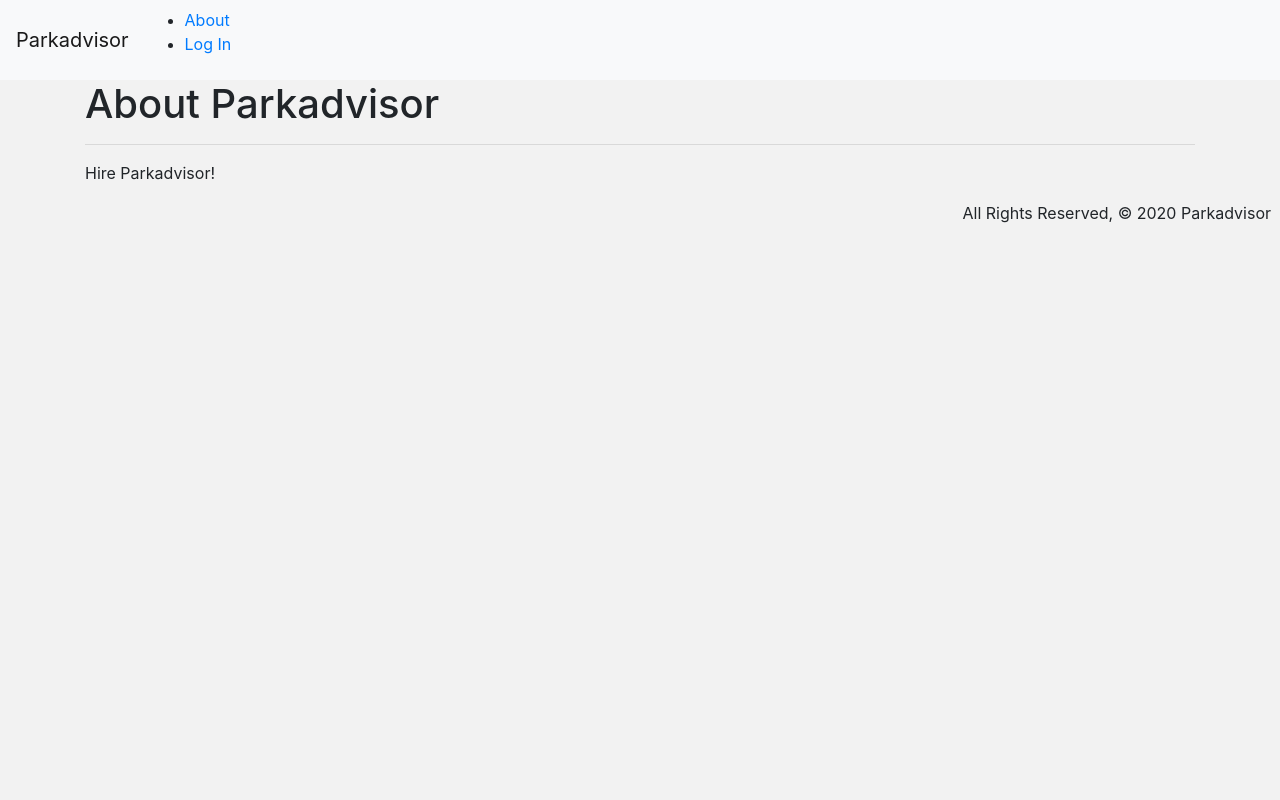
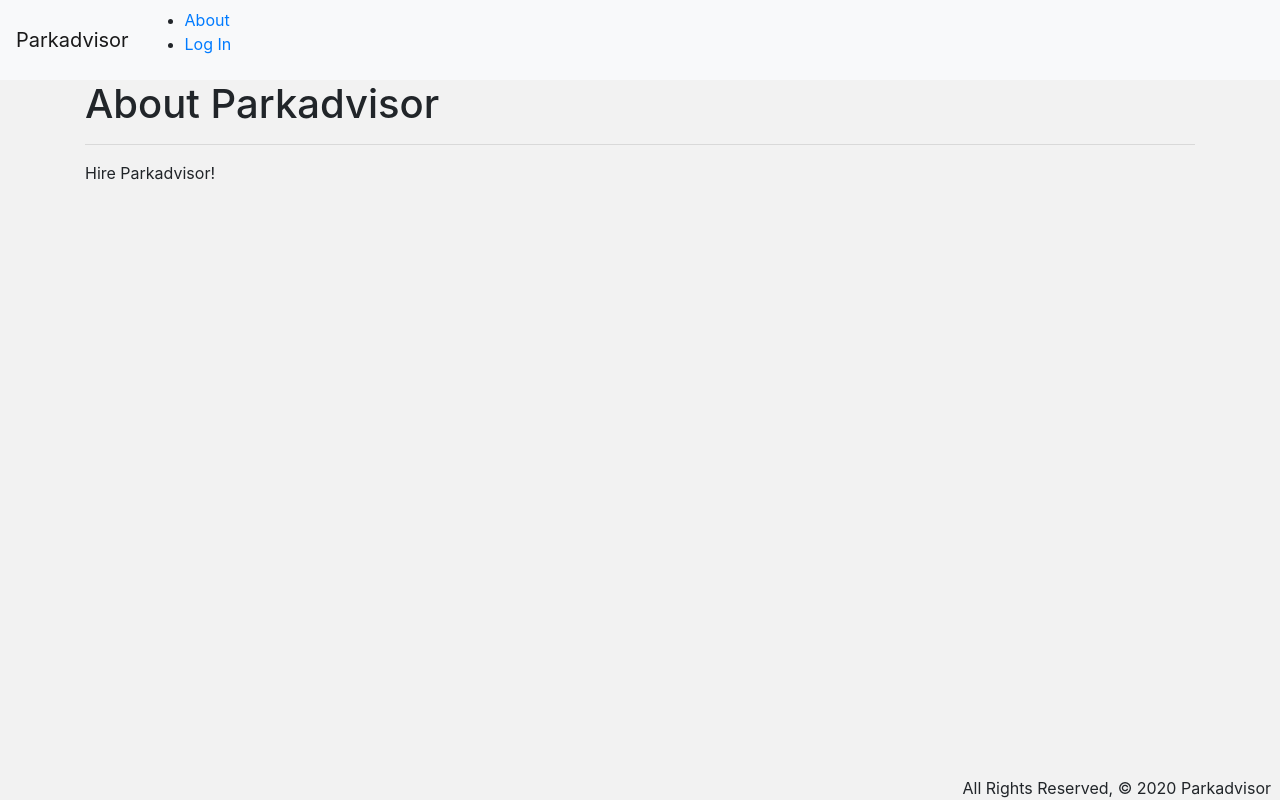
Before and after one commit to lauragsack/ParkAdvisor, a Django app: page /about/ in a window 1280 px wide. Run offline with Django 3.2, Linux system fonts and the light colour scheme; some libraries are stand-ins or nearby versions.

Commit message:
Removes border for CSS testing

```diff
--- a/parkadvisor/main_app/static/css/style.css
+++ b/parkadvisor/main_app/static/css/style.css
@@ -6,7 +6,7 @@ body {
   }
 
 main{
-  /*flex: 1 0 auto;*/
+  flex: 1 0 auto;
 }
 
 .card-container{
@@ -14,11 +14,8 @@ main{
   align-items: center;
   padding: 1rem;
   flex-wrap: wrap;
-/*  justify-content: space-between;
-*/  border: 2px solid pink;
   overflow:hidden;
-
-   text-overflow:ellipsis;
+  text-overflow:ellipsis;
 
 }
 .detail-container{
@@ -56,6 +53,3 @@ footer {
 .description-image-container{
   padding-top: 3rem;
 }
-  /*.myboat{
-    border: 2px solid red;
-  }*/
```
